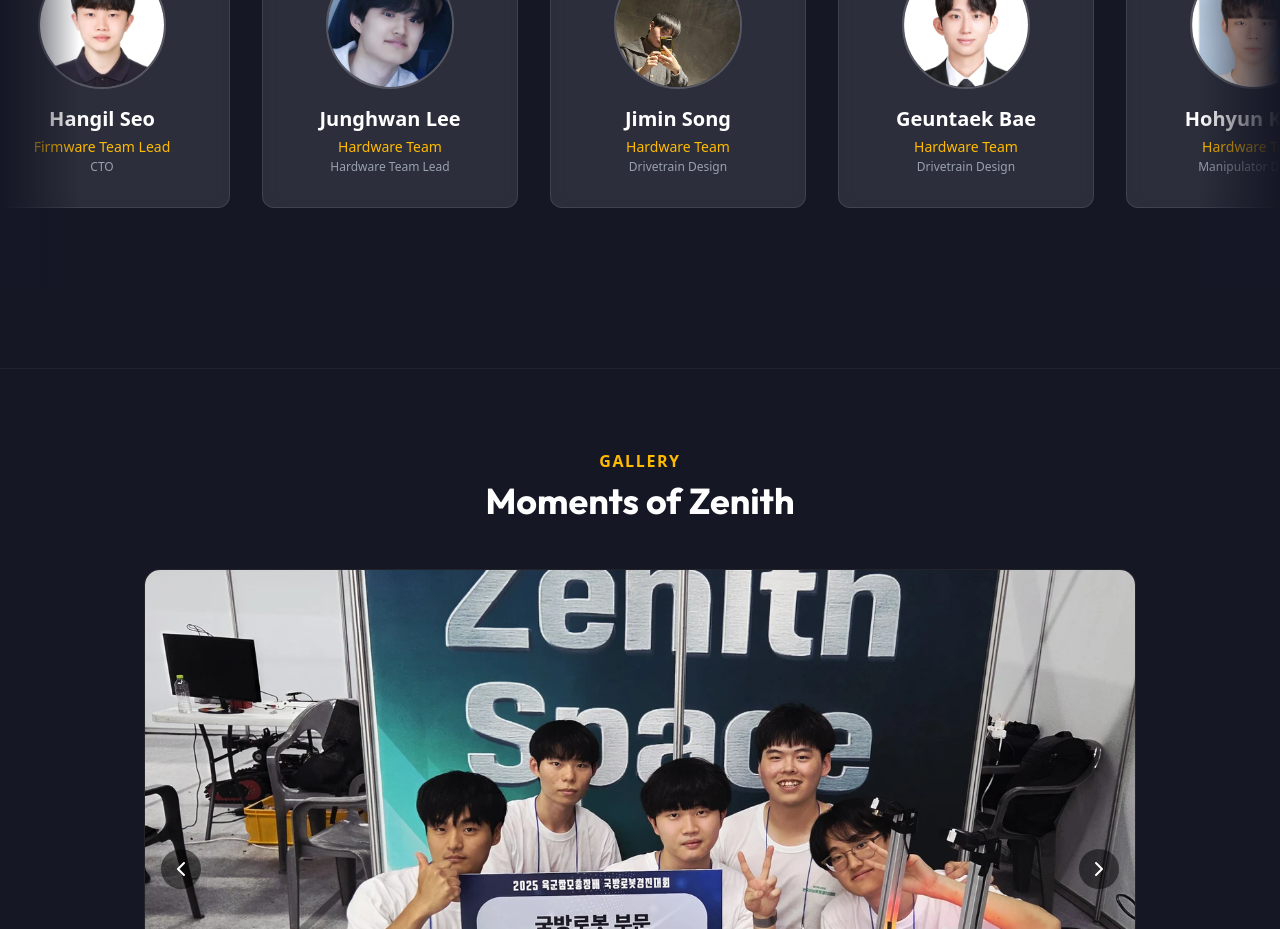
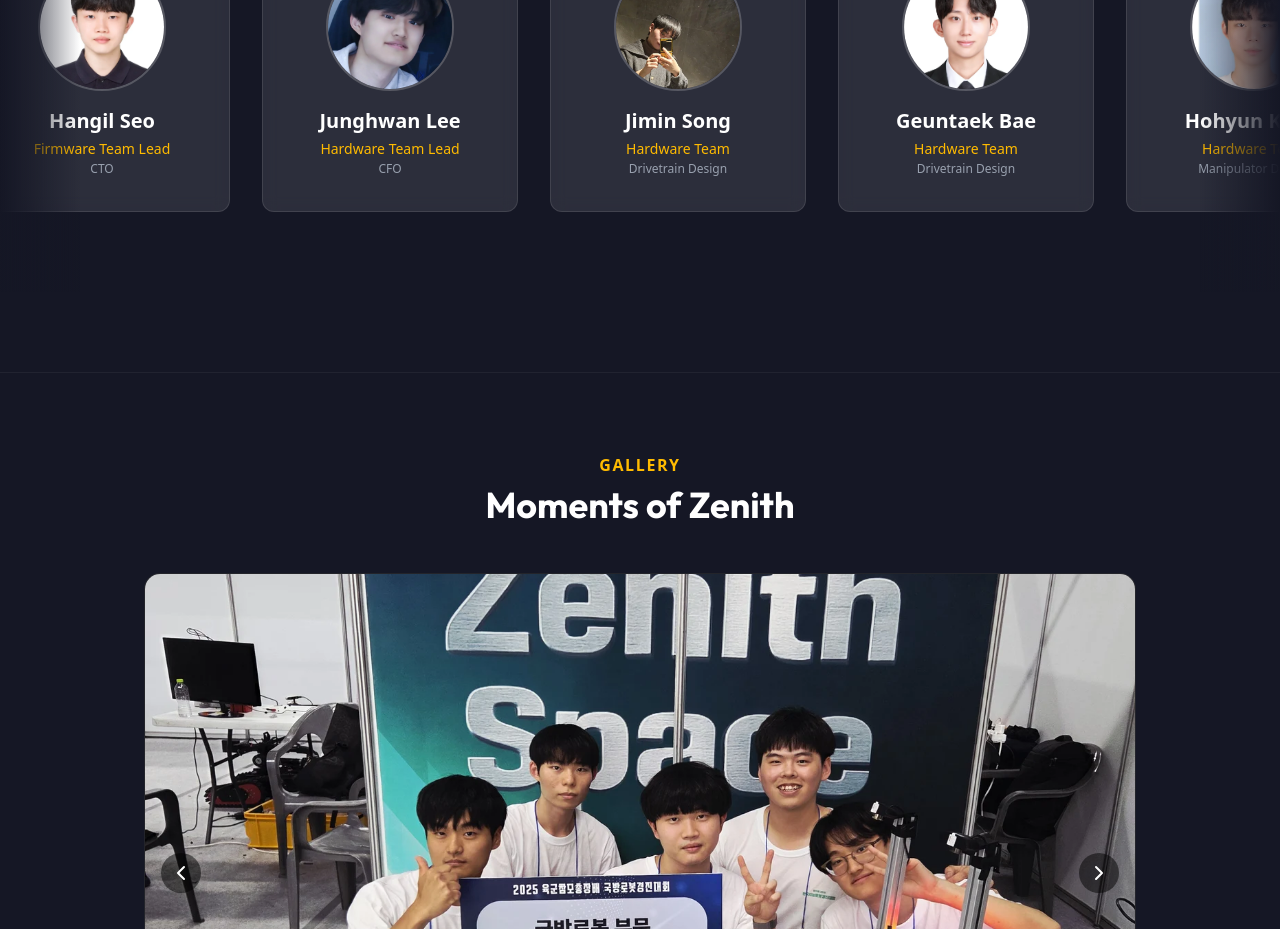
Before and after one commit to ZenithSpace/zenith.github.io, a React (Vite) app in the folder zenith-web/: page / in a window 1280 px wide. Shown: the part 4400-5329 px from the top of the page. Built offline with nearby package versions, Linux system fonts and the light colour scheme; a web font is replaced by a local one.

Commit message:
Correct team and role fields for Yoongu Kang and Junghwan Lee

```diff
--- a/zenith-web/src/data/team.ts
+++ b/zenith-web/src/data/team.ts
@@ -21,8 +21,8 @@ export const getTeamMembers = () => {
         {
             nameEn: "Yoongu Kang",
             nameKo: "강윤구",
-            team: "Team Principal",
-            role: "Team Principal / Software Team Lead",
+            team: "Team Principal / Software Team Lead",
+            role: "CEO",
             image: "/assets/team/yoongu_kang.webp"
         },
         {
@@ -35,8 +35,8 @@ export const getTeamMembers = () => {
         {
             nameEn: "Junghwan Lee",
             nameKo: "이정환",
-            team: "Hardware Team",
-            role: "Hardware Team Lead",
+            team: "Hardware Team Lead",
+            role: "CFO",
             image: "/assets/team/junghwan_lee_final.webp",
             imagePosition: "center"
         },
```
